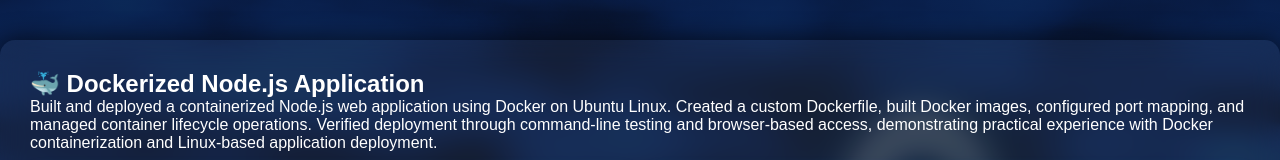
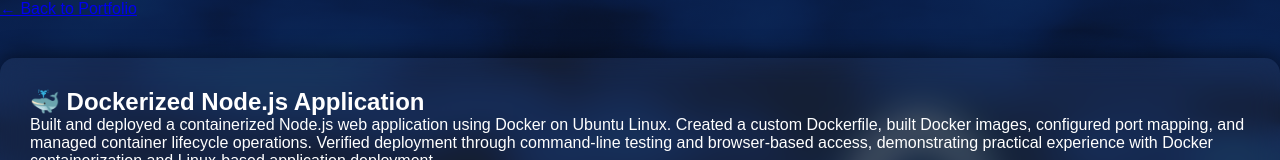
Before and after one commit to RamonLinao/ramonlinao.github.io, a plain HTML site: page projects/docker.html in a window 1280 px wide. Shown: the top 160 px of the page. Drawn offline with Linux system fonts and the light colour scheme.

Commit message:
Fixed card class and added back button

```diff
--- a/projects/docker.html
+++ b/projects/docker.html
@@ -7,6 +7,9 @@
 </head>
 <body>
 
+    <a href="../portfolio.html" class="back-btn">
+    ← Back to Portfolio
+    </a>
 <section class="card">
     <h1>🐳 Dockerized Node.js Application</h1>
     <p>
@@ -16,7 +19,7 @@
     Verified deployment through command-line testing and browser-based
     access, demonstrating practical experience with Docker containerization
     and Linux-based application deployment.
-</p>
+    </p>
 
     <!-- 🔥 SCREENSHOTS -->
     <div class="project-images">
```
